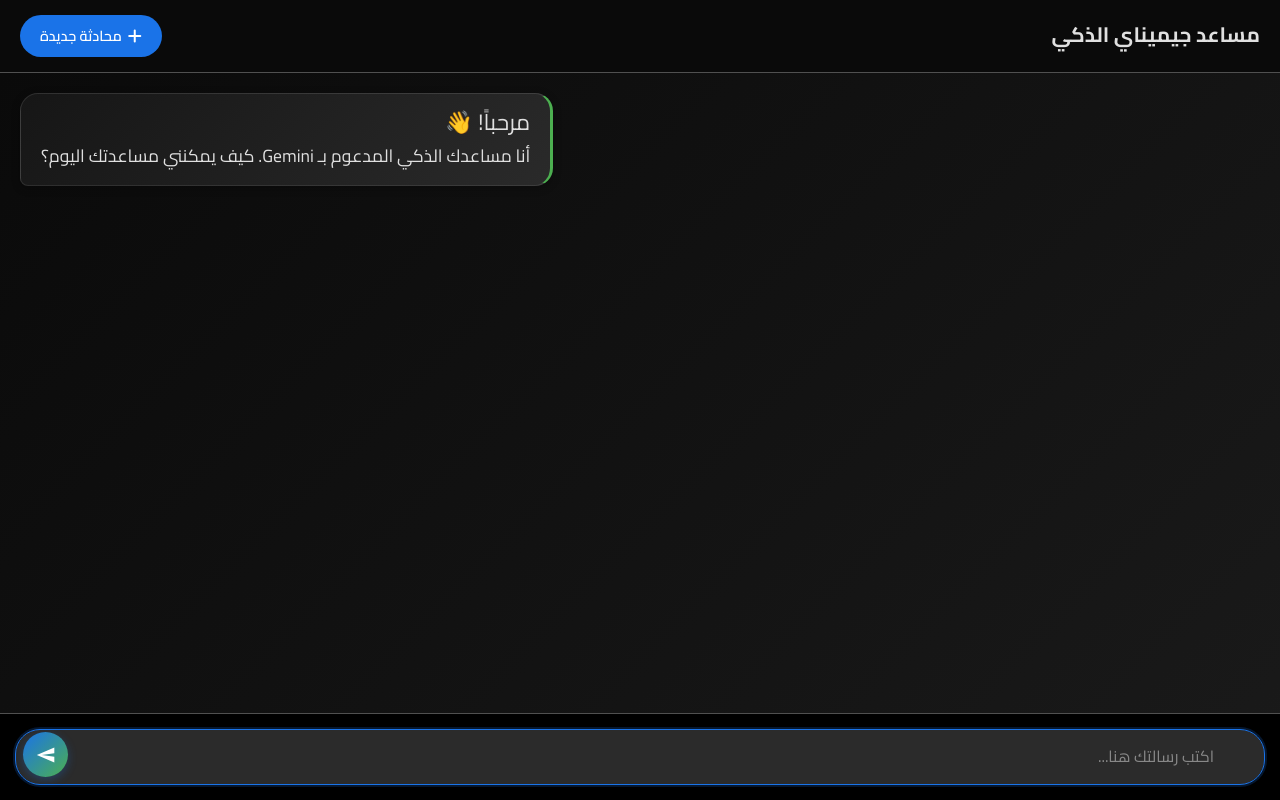
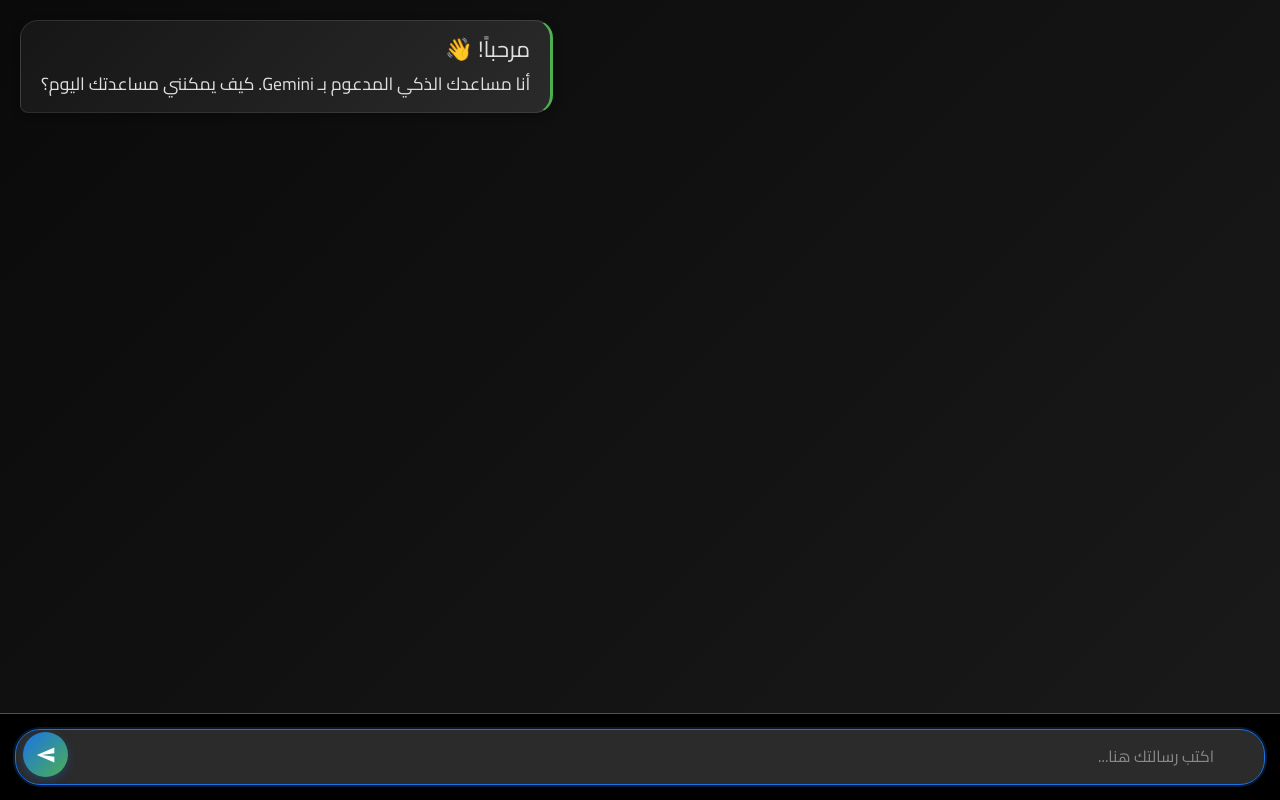
Before and after one commit to SamiAlmouss/AI_Chat, a Flask app: template templates/home.html in a window 1280 px wide. Run offline with Flask 3, Linux system fonts and the light colour scheme; the template is opened without the code that fills it, so the values that code supplies are empty.

Commit message:
Update home.html

```diff
--- a/templates/home.html
+++ b/templates/home.html
@@ -556,13 +556,13 @@
 <body>
     <div class="container-wrapper">
         <!-- Header with New Chat Button -->
-        <div class="chat-header">
-            <h1 class="header-title">مساعد جيميناي الذكي</h1>
-            <button class="new-chat-btn" onclick="newChat()">
-                <i class="fas fa-plus"></i>
-                محادثة جديدة
-            </button>
-        </div>
+<!--        <div class="chat-header">-->
+<!--            <h1 class="header-title">مساعد جيميناي الذكي</h1>-->
+<!--            <button class="new-chat-btn" onclick="newChat()">-->
+<!--                <i class="fas fa-plus"></i>-->
+<!--                محادثة جديدة-->
+<!--            </button>-->
+<!--        </div>-->
 
         <div id="chat-box" class="chat-box">
             <div class="message bot">
```
